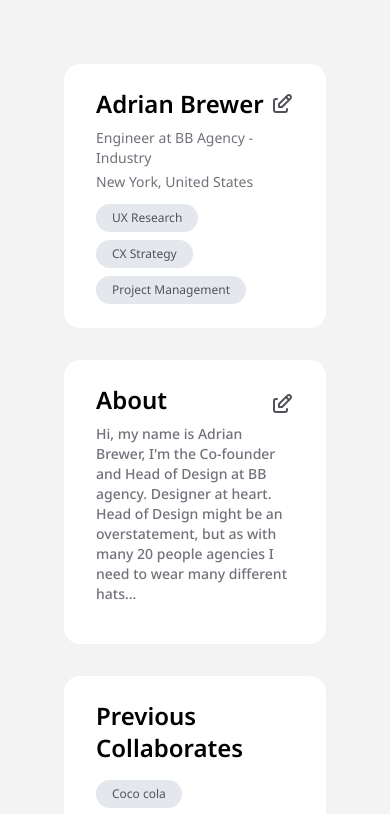
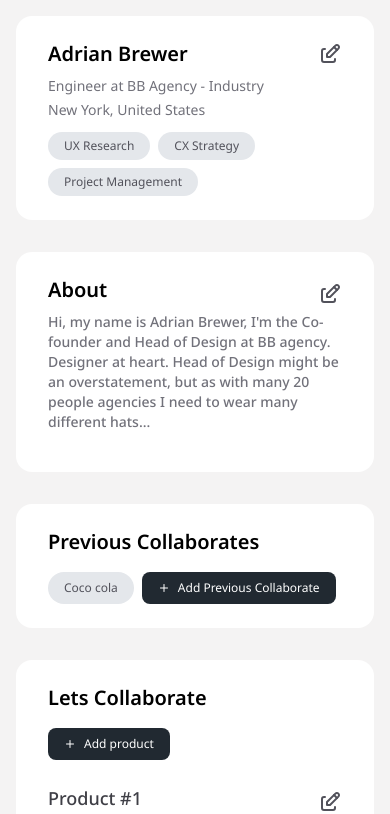
Before and after one commit to nirzon47/brandcollab, a React (Vite) app: page / in a window 390 px wide. Shown: the top 814 px of the page. Built offline with nearby package versions, Linux system fonts and the light colour scheme.

Commit message:
style: responsive fixes

```diff
--- a/src/App.tsx
+++ b/src/App.tsx
@@ -21,7 +21,7 @@ const App = () => {
 	}, [])
 
 	return (
-		<div className='bg-background min-h-screen p-16'>
+		<div className='bg-background min-h-screen p-4 md:p-16'>
 			<div className='mx-auto flex h-full w-full max-w-5xl flex-col gap-8'>
 				<ProfileHeader profile={data.profile} />
 				<About desc={data.about} />
--- a/src/components/ProductCard.tsx
+++ b/src/components/ProductCard.tsx
@@ -11,7 +11,9 @@ const ProductCard = (props: { item: ProductType }) => {
 	return (
 		<div key={item.name}>
 			<div className='flex items-center justify-between'>
-				<h2 className='mb-2 text-xl font-medium text-zinc-700'>{item.name}</h2>
+				<h3 className='mb-2 text-lg font-medium text-zinc-700 md:text-xl'>
+					{item.name}
+				</h3>
 				{editMode ? (
 					<TbCheck className='h-6 w-6 cursor-pointer text-zinc-600' />
 				) : (
--- a/src/components/ui/Button.tsx
+++ b/src/components/ui/Button.tsx
@@ -12,7 +12,7 @@ const Button = (props: ButtonProps) => {
 	return (
 		<button
 			className={cn(
-				'flex items-center gap-2 rounded-lg px-4 py-2 text-sm duration-150 hover:bg-opacity-80',
+				'flex items-center gap-2 rounded-lg px-4 py-2 text-xs duration-150 hover:bg-opacity-80 md:text-sm',
 				props.variant === 'primary' && 'bg-primary text-white',
 				props.variant === 'secondary' && 'bg-secondary text-white',
 				props.className
--- a/src/components/ui/Heading.tsx
+++ b/src/components/ui/Heading.tsx
@@ -7,7 +7,7 @@ type HeadingProps = {
 
 const Heading = (props: HeadingProps) => {
 	return (
-		<h2 className={cn('text-2xl font-semibold', props.className)}>
+		<h2 className={cn('text-xl font-semibold md:text-2xl', props.className)}>
 			{props.title}
 		</h2>
 	)
```
